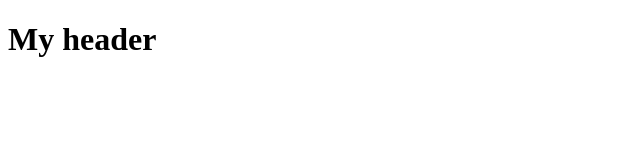
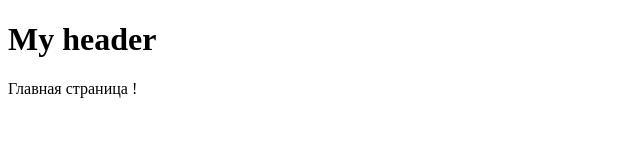
Before and after one commit to Zam707/test-git2, a plain HTML site: page index.html in a window 1280 px wide. Shown: the whole page, without its empty margins (0-640 px from the left). Drawn offline with Linux system fonts and the light colour scheme.

Commit message:
develop main-page

```diff
--- a/index.html
+++ b/index.html
@@ -12,7 +12,11 @@
         <h1>My header</h1>
     </header>
     <script src="index.js"></script>
-
+    <main>
+        <span>
+            Главная страница !
+        </span>
+    </main>
 </body>
 
 </html>
```
